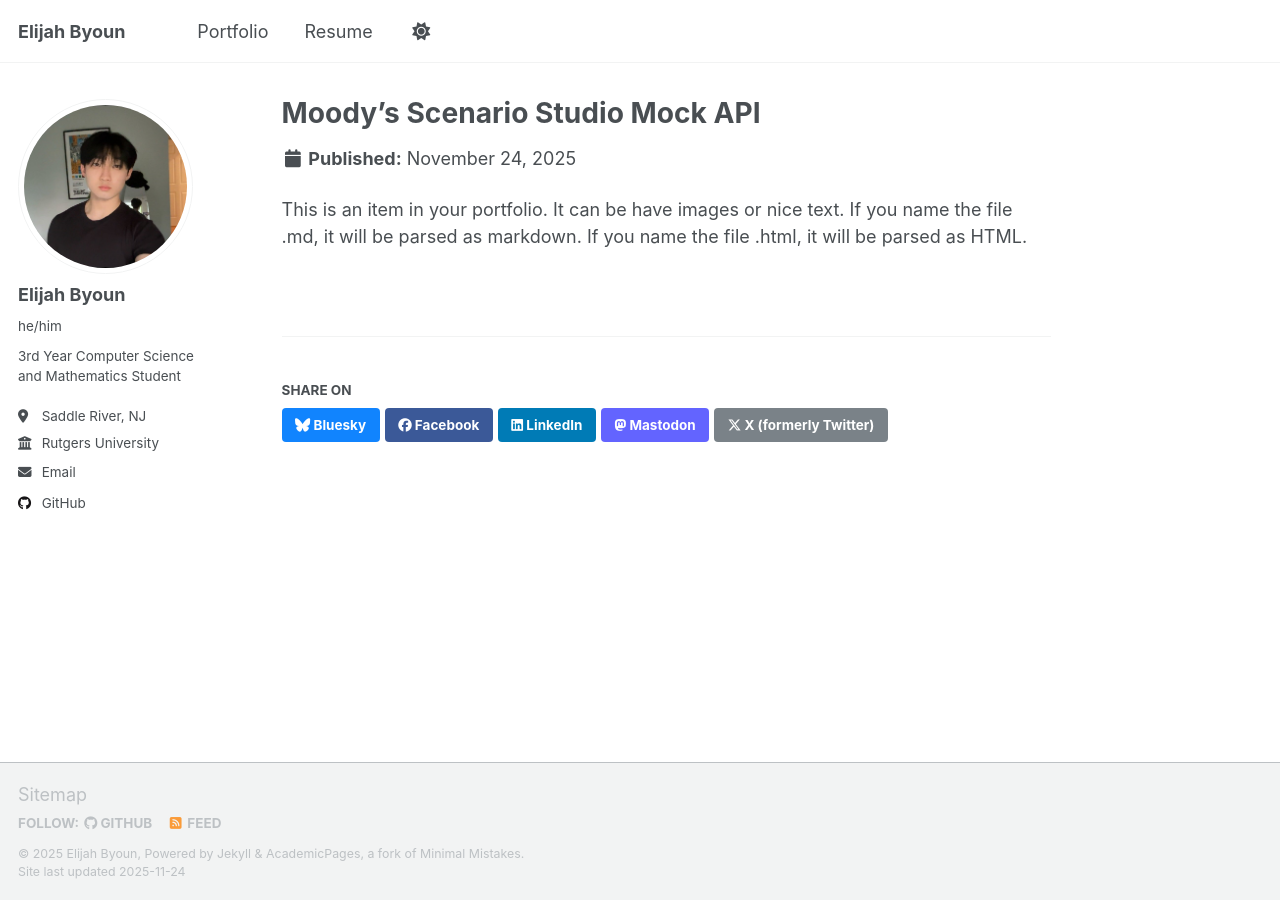
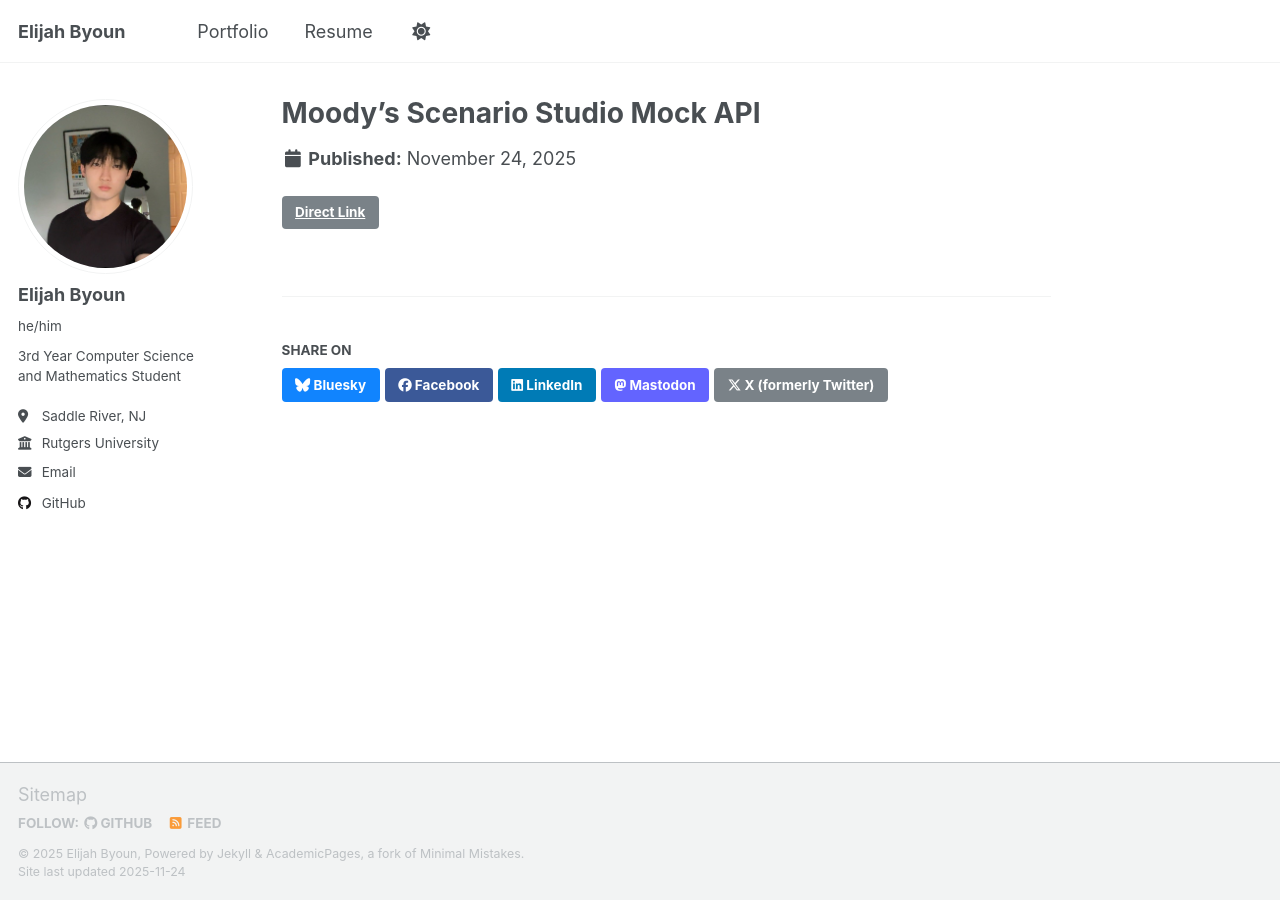
Before and after one commit to byounelijah/byounelijah.github.io, a Jekyll site: the page built from _portfolio/portfolio-1.md, in a window 1280 px wide. Built offline with Jekyll 4.4.1, drawn with Linux system fonts in a browser that asks for light colours; a script that is not in the unit is left out.

Commit message:
Fixed portfolio link

```diff
--- a/_portfolio/portfolio-1.md
+++ b/_portfolio/portfolio-1.md
@@ -2,6 +2,5 @@
 title: "Moody's Scenario Studio Mock API"
 excerpt: "A mock implementation of the Moody's Scenario Studio API, created to simulate and visualize economic scenario data without requiring live API credentials. Built for learning, experimentation, API integration, data processing, and visualization skills.<br/>"
 collection: portfolio
+link: https://github.com/byounelijah/Moody-s-Scenario-Mock-API
 ---
-
-This is an item in your portfolio. It can be have images or nice text. If you name the file .md, it will be parsed as markdown. If you name the file .html, it will be parsed as HTML.
```
Also changed, not shown: 1 other file.
